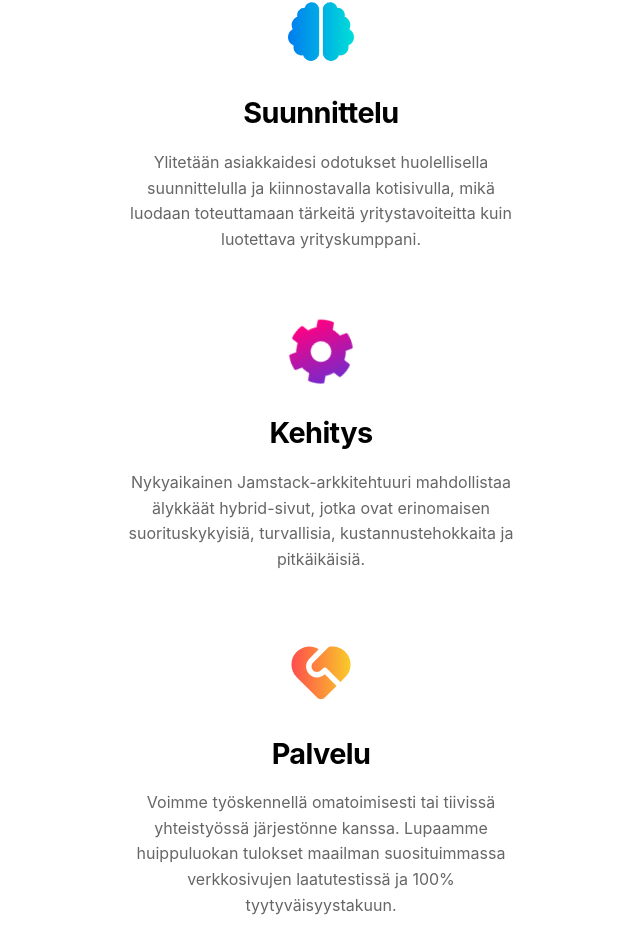
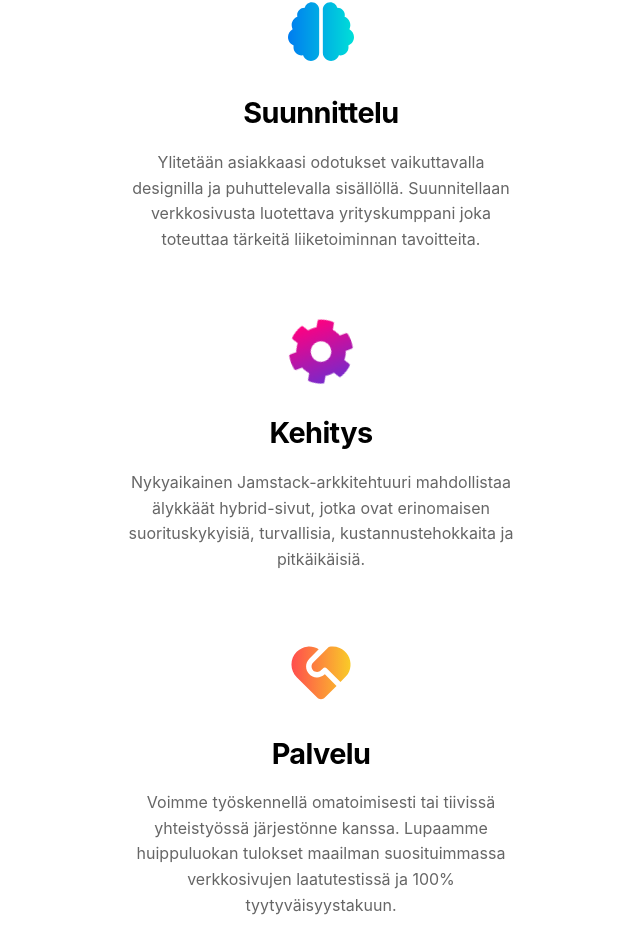
Before and after one commit to digiaalto/etusivu, a Next.js app: page / in a window 1280 px wide. Shown: the part 1419-2366 px from the top of the page, without its empty margins (319-959 px from the left). Built offline with nearby package versions, Linux system fonts and the light colour scheme.

Commit message:
Sisältösäätöä

```diff
--- a/components/etusivu/PalvelutOminaisuudet.js
+++ b/components/etusivu/PalvelutOminaisuudet.js
@@ -5,9 +5,9 @@ const PalvelutOminaisuudet = () => {
     <div className={styles.container}>
       <Ominaisuus icon={BrainIcon} header="Suunnittelu">
         <p>
-          Ylitetään asiakkaidesi odotukset huolellisella suunnittelulla ja
-          kiinnostavalla kotisivulla, mikä luodaan toteuttamaan tärkeitä
-          yritystavoiteitta kuin luotettava yrityskumppani.
+          Ylitetään asiakkaasi odotukset vaikuttavalla designilla ja
+          puhuttelevalla sisällöllä. Suunnitellaan verkkosivusta luotettava
+          yrityskumppani joka toteuttaa tärkeitä liiketoiminnan tavoitteita.
         </p>
       </Ominaisuus>
       <Ominaisuus icon={CogIcon} header="Kehitys">
```
